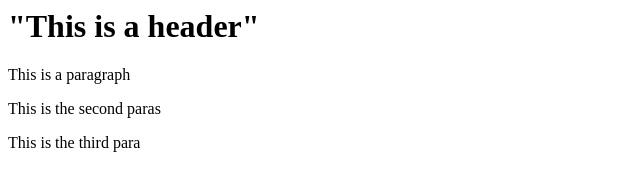
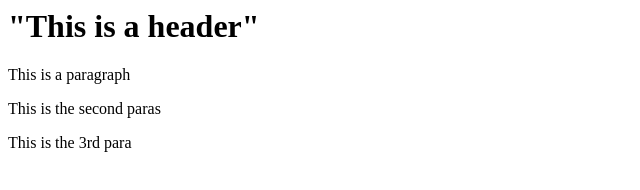
Before and after one commit to surigadu/git-testing, a plain HTML site: page index.html in a window 1280 px wide. Shown: the full height of the page, 0-640 px from the left. Drawn offline with Linux system fonts and the light colour scheme.

Commit message:
sixth commit

```diff
--- a/index.html
+++ b/index.html
@@ -6,6 +6,6 @@
     <h1>"This is a header"</h1>
     <p>This is a paragraph</p>
     <p>This is the second paras</p>
-    <p>This is the third para</p>
+    <p>This is the 3rd para</p>
 </body>
 </html>
```
